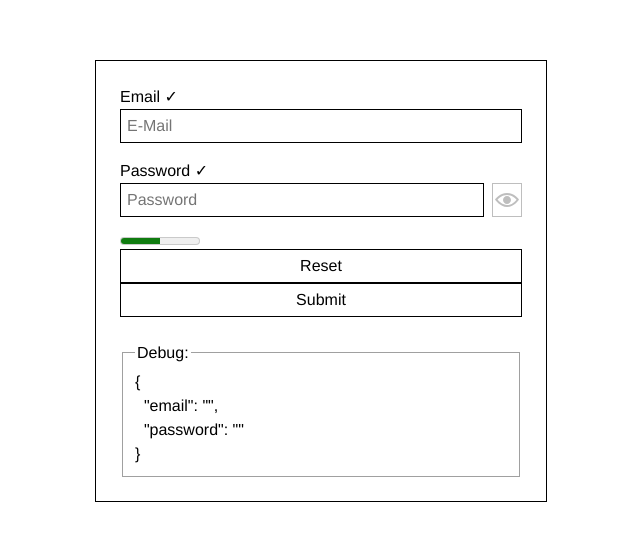
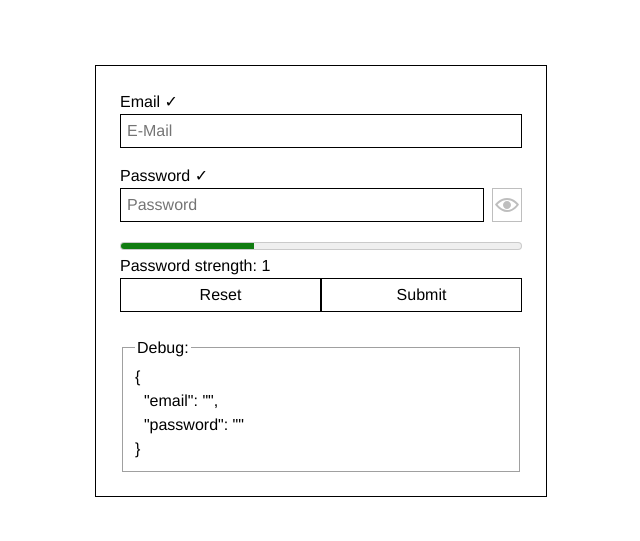
Before and after one commit to maurer2/formality, a Vue app: page / in a window 1280 px wide. Shown: the part 119-660 px from the top of the page, without its empty margins (319-959 px from the left). Built offline with nearby package versions, Linux system fonts and the light colour scheme.

Commit message:
Renamed meter to indicator and added basic logic

```diff
--- a/src/components/Form.vue
+++ b/src/components/Form.vue
@@ -5,10 +5,15 @@
     @reset.prevent="handleReset"
   >
     <Email v-model.trim="formValues.email"/>
+
     <Password v-model.trim="formValues.password"/>
-    <Meter />
-    <Button type="reset" />
-    <Button type="submit" />
+
+    <Indicator :calculatedStrength="calculatedStrength" />
+
+    <div class="button-group">
+      <Button class="button" type="reset" />
+      <Button class="button" type="submit" />
+    </div>
 
     <fieldset class="debug">
       <legend>Debug:</legend>
@@ -23,7 +28,7 @@ import Vue from 'vue';
 import Email from './Email.vue';
 import Password from './Password.vue';
 import Button from './Button.vue';
-import Meter from './Meter.vue';
+import Indicator from './Indicator.vue';
 
 export default Vue.extend({
   name: 'Form',
@@ -31,7 +36,7 @@ export default Vue.extend({
     Button,
     Email,
     Password,
-    Meter,
+    Indicator,
   },
   props: {},
   data() {
@@ -41,6 +46,7 @@ export default Vue.extend({
         password: '' as string,
       },
       formIsValid: false as boolean,
+      calculatedStrength: 1 as number,
     };
   },
   methods: {
@@ -86,6 +92,14 @@ export default Vue.extend({
   border: 1px solid black;
 }
 
+.button-group {
+  display: flex;
+}
+
+.button {
+  flex: 1;
+}
+
 .debug {
   margin-top: 1.5rem;
 }
--- /dev/null
+++ b/src/components/Indicator.vue
@@ -0,0 +1,49 @@
+<template>
+  <div class="indicator">
+    <meter
+      class="meter"
+      :value="valueMapped"
+      min="0"
+      max="3"
+      id="meter"
+    >
+    </meter>
+    <label for="meter">
+      <span class="text">
+        Password strength:
+      </span>
+      <output class="value" for="meter">
+        {{ valueMapped }}
+      </output>
+    </label>
+
+  </div>
+</template>
+
+<script lang="ts">
+import Vue from 'vue';
+
+export default Vue.extend({
+  name: 'Indicator',
+  props: {
+    calculatedStrength: {
+      type: Number,
+      required: true,
+      default: 0,
+    },
+  },
+  computed: {
+    valueMapped(): number {
+      return this.calculatedStrength;
+    },
+  },
+});
+</script>
+
+<style scoped lang="scss">
+.meter {
+  display: block;
+  width: auto;
+}
+
+</style>
--- a/src/components/Meter.vue
+++ /dev/null
@@ -1,23 +0,0 @@
-<template>
-  <meter
-    value="5" min="0" max="10"
-  >
-    Meter
-  </meter>
-</template>
-
-<script lang="ts">
-import Vue from 'vue';
-
-export default Vue.extend({
-  name: 'Meter',
-  props: {},
-});
-</script>
-
-<style scoped lang="scss">
-.dummy {
-  color: red;
-}
-
-</style>
```
